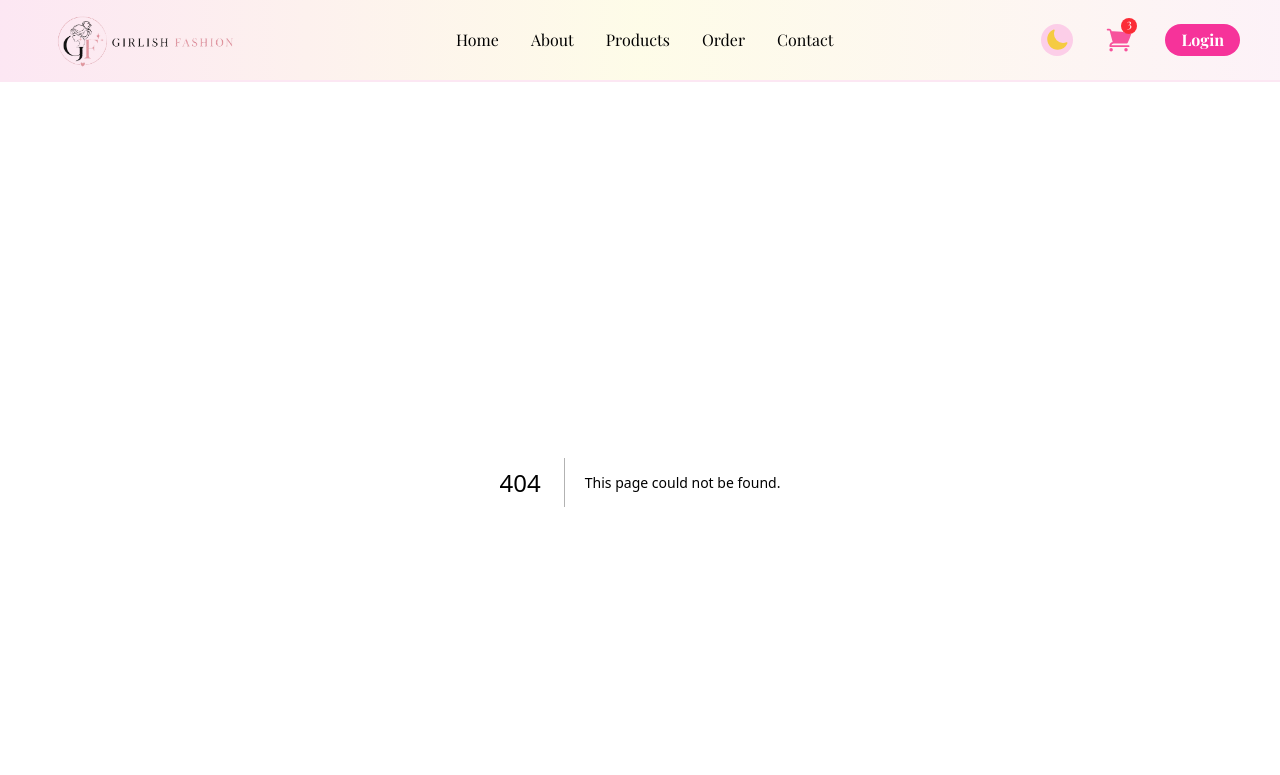
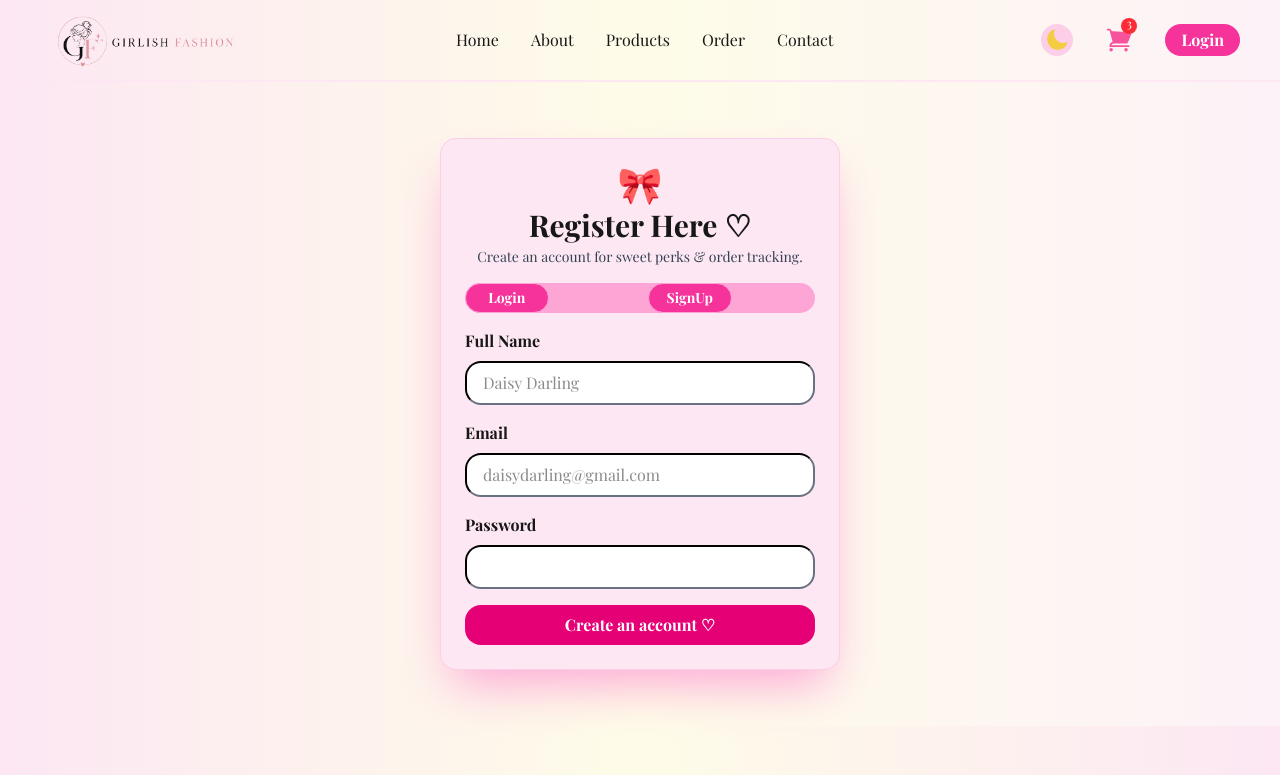
Before and after one commit to gayatrichhetri247-ship-it/e-commerce-site-Fashion-, a Next.js app: page /client/register in a window 1280 px wide. Before the commit this address had no page. Shown: the top 775 px of the page. Built offline with nearby package versions, Linux system fonts and the light colour scheme.

Commit message:
Register page

```diff
--- a/src/app/(auth)/client/login/page.js
+++ b/src/app/(auth)/client/login/page.js
@@ -2,16 +2,16 @@ import React from 'react'
 import Link from "next/link";
 const page = () => {
   return (
-    <div className='flex justify-center p-14'>
-    <div className='flex flex-col items-center border border-pink-200 bg-pink-200 w-[400px] h-fit p-6 rounded-2xl'>
+    <div className='flex justify-center p-14 bg-gradient-to-r from-pink-100 via-yellow-50 to-pink-100 '>
+    <div className='flex flex-col items-center border border-pink-200 bg-pink-100 w-[400px] h-fit p-6 rounded-2xl shadow-2xl shadow-pink-300'>
       <div className='flex flex-col items-center gap-1'>
         <div className='text-4xl'>🎀</div>
         <div className='text-3xl font-bold'>Welcome back</div>
         <div className='text-sm text-gray-700 '>Log in to track orders & save your faves.</div>
       </div>
       <div className='w-full bg-pink-300 flex gap-4 rounded-2xl mt-4 '>
-        <button className='w-1/2 py-1 px-2 border border-pink-300 rounded-2xl bg-pink-500 text-white text-sm font-bold '>Login</button>
-        <button className='w-1/2 py-1 px-2 border border-pink-300 rounded-2xl bg-pink-500 text-white text-sm font-bold '>Sign up</button>
+       <Link href="client/login" className='block w-full'><button className='w-1/2 py-1 px-2 border border-pink-300 rounded-2xl bg-pink-500 text-white text-sm font-bold '>Login</button></Link>
+       <Link href="/client/register" className='block w-full'><button className='w-1/2 py-1 px-2 border border-pink-300 rounded-2xl bg-pink-500 text-white text-sm font-bold '>Sign up</button></Link>
       </div>
       <form className='mt-4 w-full flex flex-col gap-4'>
         <div className='flex flex-col gap-2 w-full'>
--- /dev/null
+++ b/src/app/(auth)/client/register/page.js
@@ -0,0 +1,43 @@
+import React from "react";
+import Link from "next/link";
+
+const page = () => {
+  return (
+    <div className='flex justify-center p-14 bg-gradient-to-r from-pink-100 via-yellow-50 to-pink-50'>
+    <div className='flex flex-col items-center border border-pink-200 bg-pink-100 w-[400px] h-fit p-6 rounded-2xl shadow-2xl shadow-pink-300'>
+      <div className='flex flex-col items-center gap-1'>
+        <div className='text-4xl'>🎀</div>
+        <div className='text-3xl font-bold'>Register Here ♡</div>
+        <div className='text-sm text-gray-700 '>Create an account for sweet perks & order tracking.</div>
+      </div>
+      <div className='w-full bg-pink-300 flex flex-row gap-4 rounded-2xl mt-4 '>
+
+         <Link href="/client/login" className="w-full"><button className='w-1/2 py-1 px-2 border border-pink-300 rounded-2xl bg-pink-500 text-white text-sm font-bold '>Login</button> </Link>
+         <Link href="/client/register" className="w-full"><button className='w-1/2 py-1 px-2 border border-pink-300 rounded-2xl bg-pink-500 text-white text-sm font-bold '>SignUp</button></Link>
+
+      </div>
+      <form className='mt-4 w-full flex flex-col gap-4'>
+        <div className='flex flex-col gap-2 w-full'>
+          <label className='font-bold'>Full Name</label>
+          <input type="text" placeholder="Daisy Darling" className='py-2 px-4 border-2 rounded-2xl border-t-black border-l-black border-b-gray-500 border-r-gray-500 bg-white' />
+        </div>
+        <div className='flex flex-col gap-2 w-full'>
+          <label className='font-bold'>Email</label>
+          <input type="email" placeholder="daisydarling@gmail.com" className='py-2 px-4 border-2 rounded-2xl border-t-black border-l-black border-b-gray-500 border-r-gray-500 bg-white' />
+        </div>
+        <div className='flex flex-col gap-2 w-full'>
+          <label className='font-bold'>Password</label>
+          <input type="password" placeholder="" className='py-2 px-4 border-2 rounded-2xl border-t-black border-l-black border-b-gray-500 border-r-gray-500 bg-white' />
+        </div>
+
+
+      </form>
+      <Link href="/client/login" className="w-full"><div>
+        <button className=' p-2 w-full mt-4 bg-pink-600 rounded-2xl text-white font-bold'>Create an account ♡</button>
+      </div> </Link>
+    </div>
+    </div>
+  );
+};
+
+export default page;
--- a/src/app/(auth)/register/page.js
+++ /dev/null
@@ -1,11 +0,0 @@
-import React from 'react'
-
-const page = () => {
-  return (
-    <div>
-      register page
-    </div>
-  )
-}
-
-export default page
```
